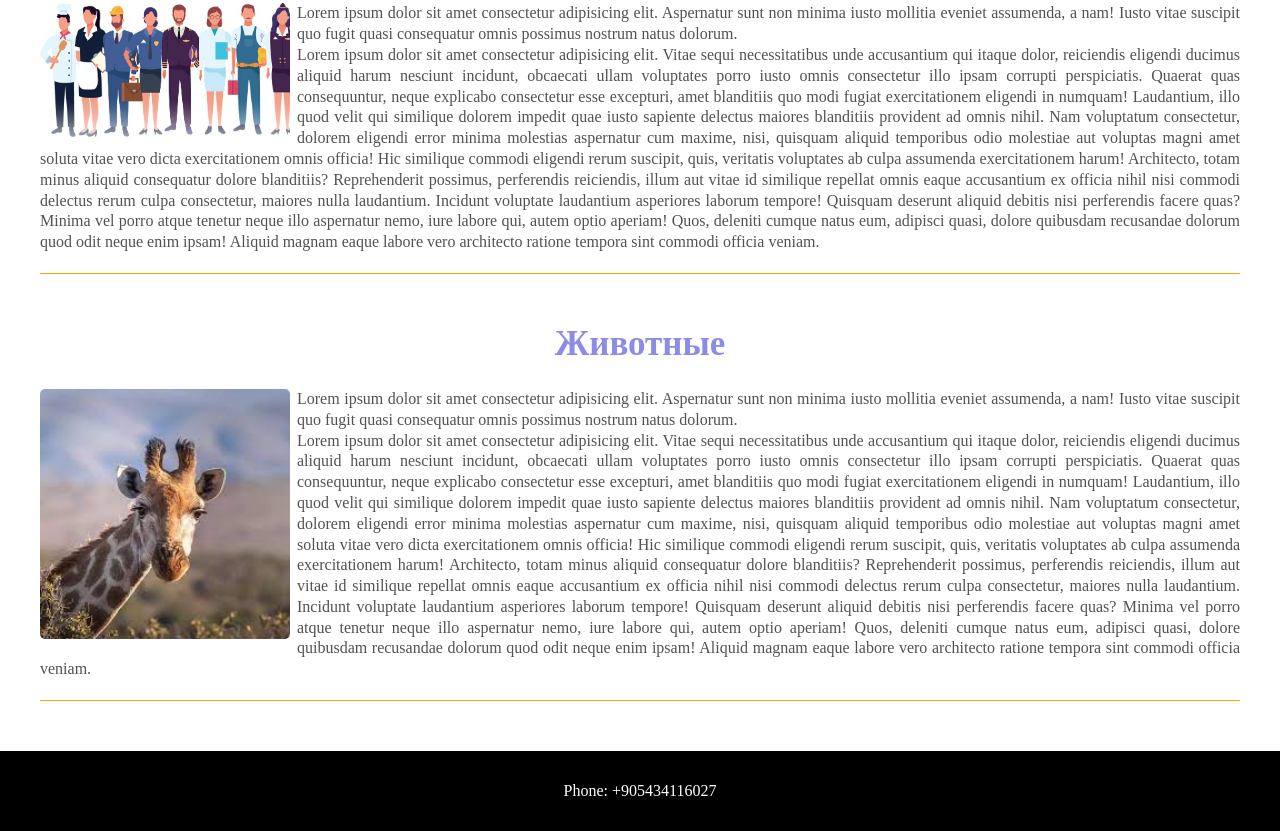
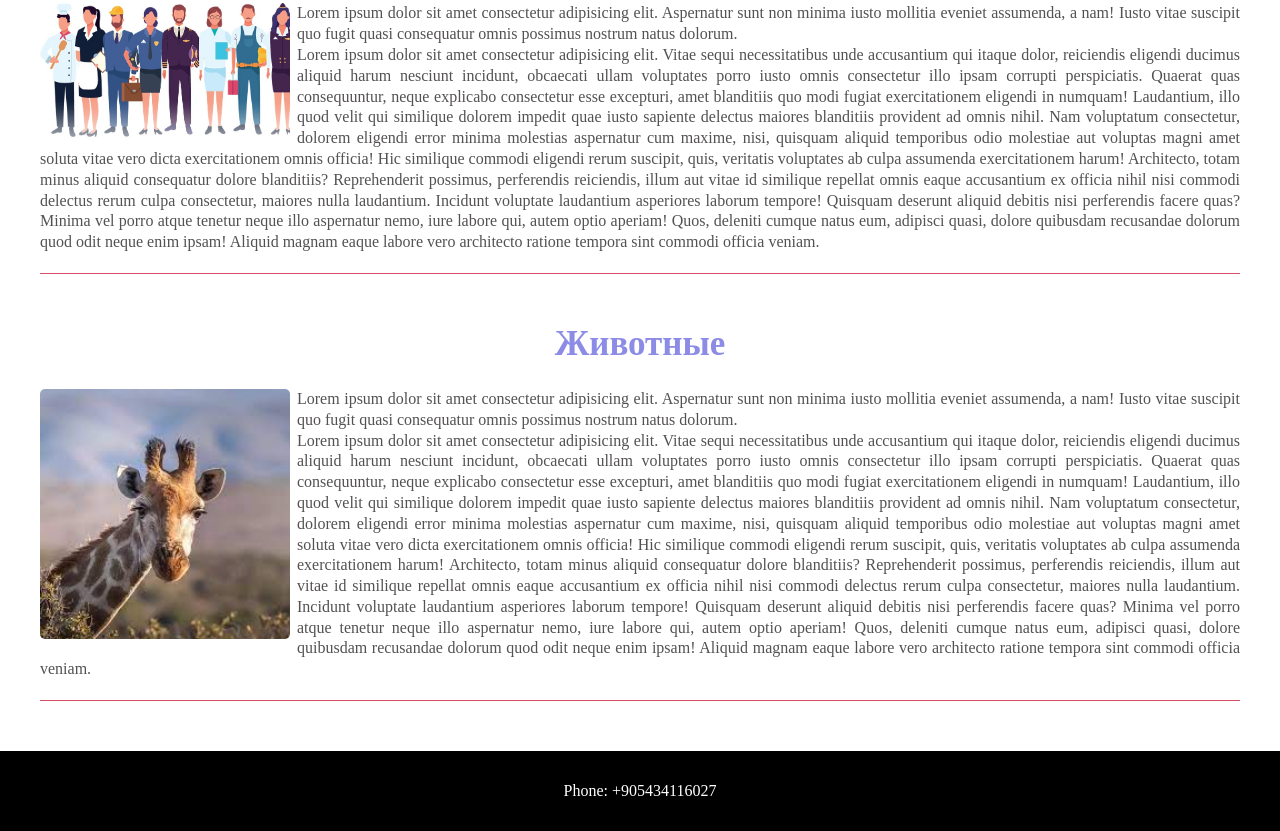
Before and after one commit to AilaraKakabayeva/Blog, a plain HTML site: page index.html in a window 1280 px wide. Shown: the part 548-1379 px from the top of the page. Drawn offline with Linux system fonts and the light colour scheme.

Commit message:
added border-bottom in post

```diff
--- a/css/style.css
+++ b/css/style.css
@@ -78,7 +78,7 @@ a{
     color: rgb(180, 29, 80);
 }
 .post{
-    border-bottom: 1px solid orange;
+    border-bottom: 1px solid rgb(216, 78, 101);
     margin-bottom: 50px;
     padding-bottom: 20px;
 
```
